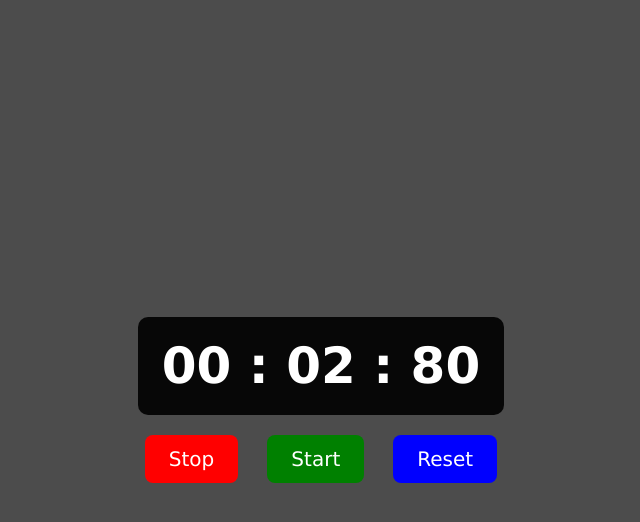
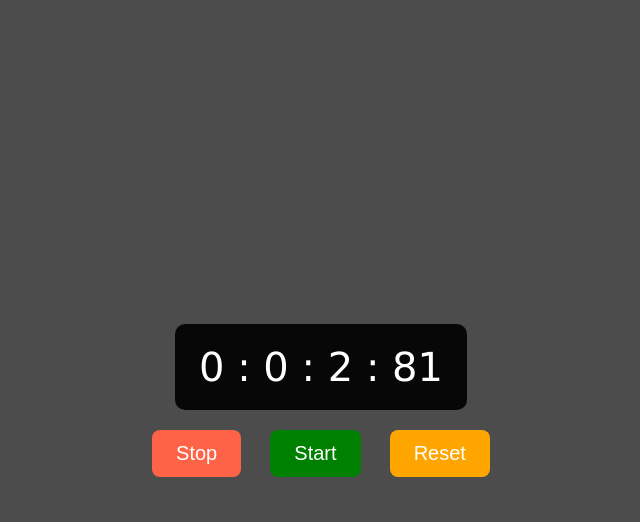
Before and after one commit to mithilesh2023/Comp_Js, a plain HTML site: page Stop Watch/index.html in a window 1280 px wide. Both pictures are taken after a click on the button "Start". Shown: the whole page, without its empty margins (319-959 px from the left). Drawn offline with Linux system fonts and the light colour scheme.

Commit message:
stop watch working

```diff
--- a/Stop Watch/index.html
+++ b/Stop Watch/index.html
@@ -2,24 +2,26 @@
 <html lang="en">
 <head>
     <meta charset="UTF-8">
-    <meta http-equiv="X-UA-Compatible" content="IE=edge">
     <meta name="viewport" content="width=device-width, initial-scale=1.0">
+    <title>Document</title>
     <link rel="stylesheet" href="style.css">
-    <title>Stopwatch</title>
 </head>
 <body>
     <div class="stopwatch">
-        <div class="timerDisplay">00 : 00 : 00</div>
+        <span id="hr">0</span>
+        <span>:</span>
+        <span id="min">0</span>
+        <span>:</span>
+        <span id="sec">0</span>
+        <span>:</span>
+        <span id="msec">0</span>
     </div>
+    <div class="buttons">
+        <button id="stop" class="btn" onclick="stop()">Stop</button>
+        <button id="start" class="btn" onclick="start()">Start</button>
+        <button id="reset" class="btn" onclick="reset()">Reset</button>
+    </div>
+    <script src="script.js"></script>
 
-    <div class="buttons">
-        <button id="stopBtn" class="btn" style="--clr:red;">Stop</button>
-
-        <button id="startBtn" class="btn" style="--clr:green">Start</button>
-
-        <button id="resetBtn" class="btn" style="--clr:blue">Reset</button>
-    </div>
-
-    <script src="script.js"></script>
 </body>
 </html>
--- a/Stop Watch/script.js
+++ b/Stop Watch/script.js
@@ -1,47 +1,99 @@
-let timerDisplay = document.querySelector('.timerDisplay');
-let stopBtn = document.getElementById('stopBtn');
-let startBtn = document.getElementById('startBtn');
-let resetBtn = document.getElementById('resetBtn');
 
-let msec = 00;
-let secs = 00;
-let mins = 00;
 
-let timerId = null;
-
-startBtn.addEventListener('click', function(){
-    if(timerId !== null){
-        clearInterval(timerId);
+var hr = 0;
+var min = 0;
+var sec = 0;
+var ms = 0;
+var exc = true;
+function start()
+{
+    exc = true;
+    stopwatch();
 }
-    timerId = setInterval(startTimer, 10);
-});
-
-stopBtn.addEventListener('click', function(){
-    clearInterval(timerId);
-});
-
-resetBtn.addEventListener('click', function(){
-    clearInterval(timerId);
-    timerDisplay.innerHTML = `00 : 00 : 00`;
-    msec = secs = mins = 00;
-});
-
-function startTimer(){
-    msec++;
-    if(msec == 100){
-        msec = 0;
-        secs++;
-        if(secs == 60){
-            secs = 0;
-mins++;
+function stop()
+{
+    exc = false;
+}
+function reset()
+{
+    exc = false;
+    document.getElementById("msec").innerHTML= 0;
+    document.getElementById("sec").innerHTML= 0;
+    document.getElementById("min").innerHTML= 0;
+    document.getElementById("hr").innerHTML= 0;
+}
+function stopwatch()
+{
+    if(exc)
+    {
+        ms++;
+        if(ms==100){
+            ms=0;
+            sec++;
+            if(sec==60){
+                sec=0;
+                min++;
+            }
+            if(sec==60){
+                sec=0;
+                min++;
+            }
+            if(min==60){
+                min=0;
+                hr++;
+            }
+        }
+        document.getElementById("msec").innerHTML=ms;
+        document.getElementById("sec").innerHTML=sec;
+        document.getElementById("min").innerHTML=min;
+        document.getElementById("hr").innerHTML=hr;
+        setTimeout(stopwatch,10);
         }
 }
 
-    let msecString = msec < 10 ? `0${msec}` : msec;
-    let secsString = secs < 10 ? `0${secs}` : secs;
-    let minsString = mins < 10 ? `0${mins}` : mins;
+// let timerDisplay = document.querySelector('.timerDisplay');
+// let stopBtn = document.getElementById('stopBtn');
+// let startBtn = document.getElementById('startBtn');
+// let resetBtn = document.getElementById('resetBtn');
 
+// let msec = 00;
+// let secs = 00;
+// let mins = 00;
 
-    timerDisplay.innerHTML = `${minsString} : ${secsString} : ${msecString}`;
+// let timerId = null;
 
-}
+// startBtn.addEventListener('click', function(){
+//     if(timerId !== null){
+//         clearInterval(timerId);
+//     }
+//     timerId = setInterval(startTimer, 10);
+// });
+
+// stopBtn.addEventListener('click', function(){
+//     clearInterval(timerId);
+// });
+
+// resetBtn.addEventListener('click', function(){
+//     clearInterval(timerId);
+//     timerDisplay.innerHTML = `00 : 00 : 00`;
+//     msec = secs = mins = 00;
+// });
+
+// function startTimer(){
+//     msec++;
+//     if(msec == 100){
+//         msec = 0;
+//         secs++;
+//         if(secs == 60){
+//             secs = 0;
+// mins++;
+//         }
+//     }
+
+//     let msecString = msec < 10 ? `0${msec}` : msec;
+//     let secsString = secs < 10 ? `0${secs}` : secs;
+//     let minsString = mins < 10 ? `0${mins}` : mins;
+
+//     timerDisplay.innerHTML = `${minsString} : ${secsString} : ${msecString}`;
+
+// }
--- a/Stop Watch/style.css
+++ b/Stop Watch/style.css
@@ -19,11 +19,8 @@ body{
     background-color: rgba(0, 0, 0, 0.9);
     padding: 20px 24px;
     border-radius: 10px;
-}
-
-.timerDisplay{
-    font-size: 50px;
-    font-weight: 600;
+    font-size: 40px;
+    font-weight: 500;
 }
 
 .buttons{
@@ -32,12 +29,21 @@ body{
 
 .btn{
     font-size: 20px;
+    font-family: Arial, Helvetica, sans-serif;
     background: none;
     border: none;
     color: #fff;
-    background-color: var(--clr);
     padding: 12px 24px;
     margin-inline: 12px;
     border-radius: 8px;
     cursor: pointer;
 }
+#stop{
+    background-color: tomato;
+}
+#start{
+    background-color: green;
+}
+#reset{
+    background-color: orange;
+}
```
Lines whose indentation alone changed are shown as unchanged.
